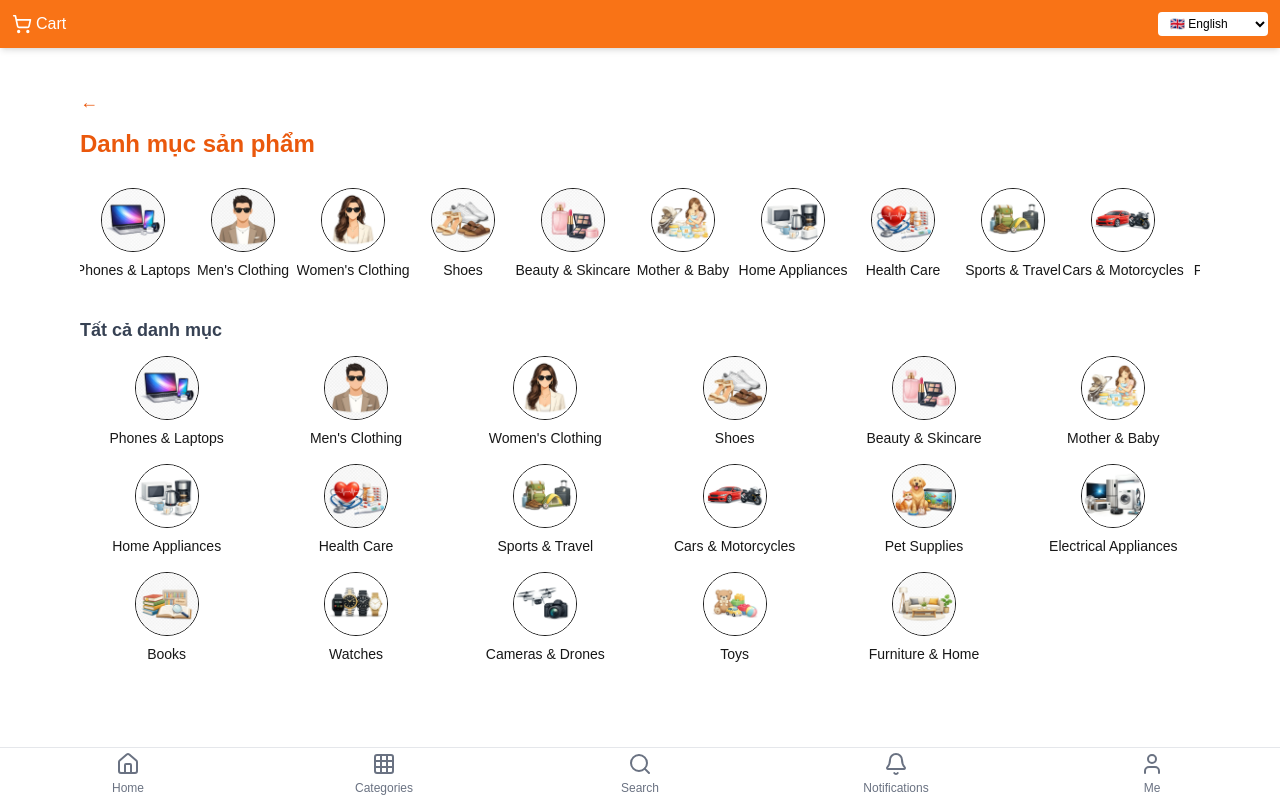
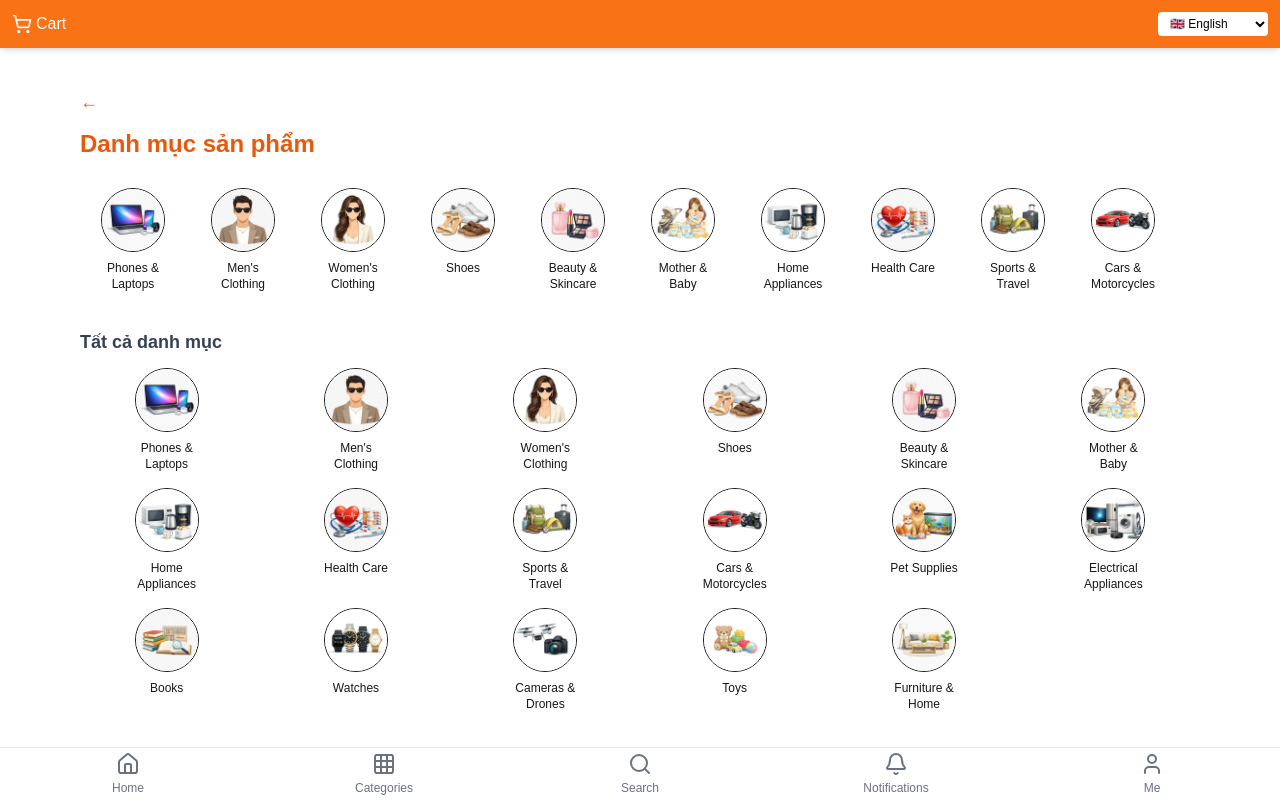
Before and after one commit to Titi-shop/titi.banluu, a Next.js app: page /categories in a window 1280 px wide. Built offline with nearby package versions, Linux system fonts and the light colour scheme.

Commit message:
Update page.tsx

```diff
--- a/app/categories/page.tsx
+++ b/app/categories/page.tsx
@@ -73,9 +73,9 @@ export default function CategoryPage() {
                   alt={t[key] || c.name}
                   className="w-16 h-16 rounded-full border object-cover"
                 />
-                <span className="text-sm text-center mt-2 truncate">
-                  {t[key] || c.name}
-                </span>
+                <span className="text-xs text-center mt-2 line-clamp-2 max-w-[72px]">
+  {t[key] || c.name}
+</span>
               </Link>
             );
           })
@@ -104,9 +104,9 @@ export default function CategoryPage() {
                   alt={t[key] || c.name}
                   className="w-16 h-16 rounded-full border object-cover"
                 />
-                <span className="mt-2 text-sm truncate">
-                  {t[key] || c.name}
-                </span>
+                <span className="mt-2 text-xs text-center line-clamp-2 max-w-[72px]">
+  {t[key] || c.name}
+</span>
               </Link>
             );
           })}
```
